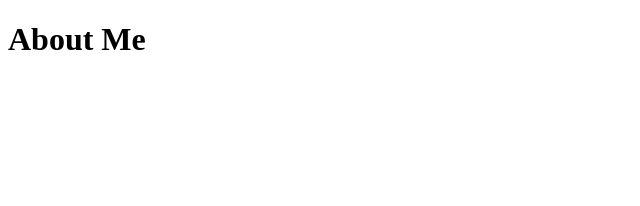
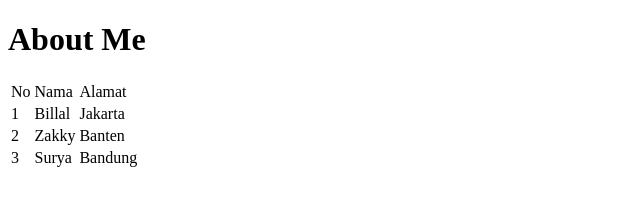
Before and after one commit to zakkysurya/latihan-git, a plain HTML site: page about.html in a window 1280 px wide. Shown: the whole page, without its empty margins (0-640 px from the left). Drawn offline with Linux system fonts and the light colour scheme.

Commit message:
Penambahan Tabel Data ke-2

```diff
--- a/about.html
+++ b/about.html
@@ -5,5 +5,31 @@
 </head>
 <body>
 <h1>About Me</h1>
+<table>
+	<thead>
+		<tr>
+			<td>No</td>
+			<td>Nama</td>
+			<td>Alamat</td>
+		</tr>
+	</thead>
+	<tbody>
+		<tr>
+			<td>1</td>
+			<td>Billal</td>
+			<td>Jakarta</td>
+		</tr>
+		<tr>
+			<td>2</td>
+			<td>Zakky</td>
+			<td>Banten</td>
+		</tr>
+		<tr>
+			<td>3</td>
+			<td>Surya</td>
+			<td>Bandung</td>
+		</tr>
+	</tbody>
+</table>
 </body>
 </html>
```
